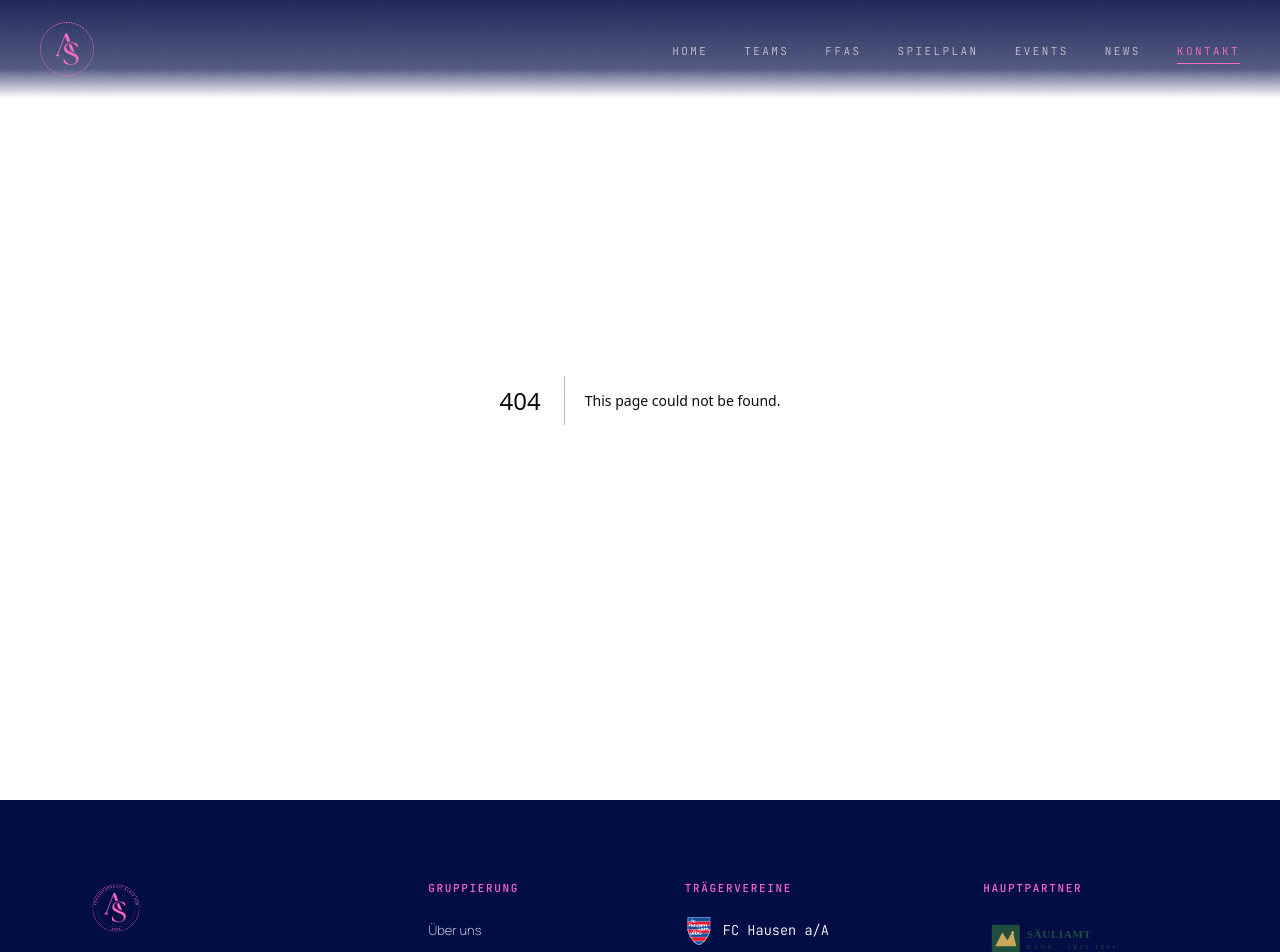
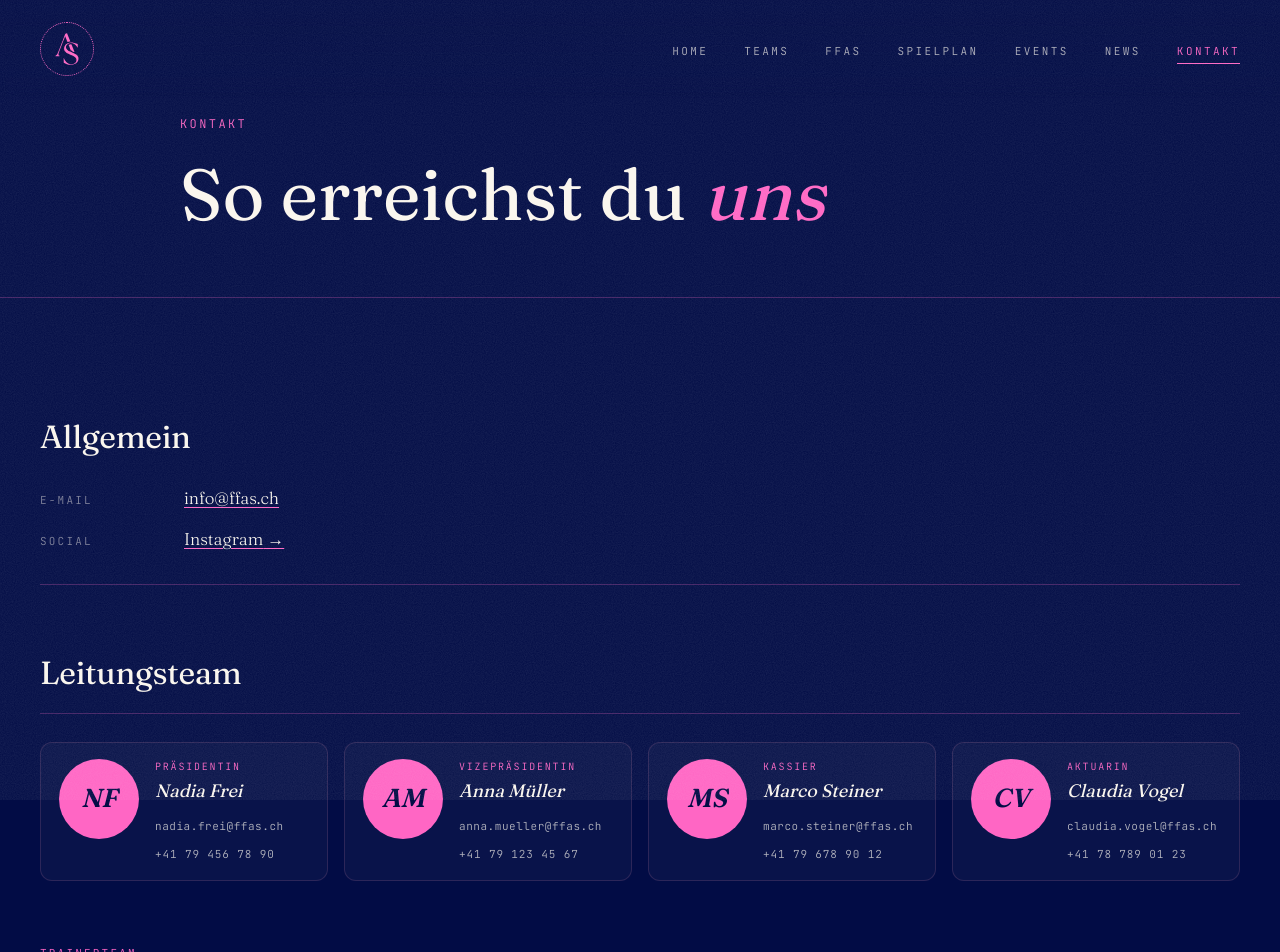
Before and after one commit to fab0802/ffas, a Next.js app: page /kontakt in a window 1280 px wide. Before the commit this address had no page. Shown: the top 952 px of the page. Built offline with nearby package versions, Linux system fonts and the light colour scheme.

Commit message:
added contact page

```diff
--- /dev/null
+++ b/src/app/kontakt/kontakt.module.css
@@ -0,0 +1,8 @@
+.sections {
+  display: flex;
+  flex-direction: column;
+  gap: 4rem;
+  padding: var(--section-py) var(--section-px);
+  max-width: 1280px;
+  margin: 0 auto;
+}
--- /dev/null
+++ b/src/app/kontakt/page.tsx
@@ -0,0 +1,63 @@
+import { getAllFunctionaries, getTrainersForTeam, getTeams } from "@/helpers";
+import PageHeader from "@/components/layout/PageHeader";
+import ContactGeneralBlock from "@/components/sections/ContactGeneralBlock";
+import ContactPersonGroup from "@/components/sections/ContactPersonGroup";
+import styles from "./kontakt.module.css";
+
+export const metadata = {
+  title: "Kontakt · FFAS",
+  description:
+    "Ansprechpartner:innen der FFAS — Leitung, Trainerteams und allgemeine Kontaktdaten.",
+};
+
+export default async function KontaktPage() {
+  const functionaries = getAllFunctionaries();
+  const teams = await getTeams();
+
+  // Pro Team die Trainer:innen sammeln
+  const teamsWithTrainers = teams
+    .map((team) => ({
+      team,
+      trainers: getTrainersForTeam(team.slug),
+    }))
+    .filter((t) => t.trainers.length > 0);
+
+  return (
+    <>
+      <PageHeader
+        eyebrow="Kontakt"
+        title={
+          <>
+            So erreichst du <em>uns</em>
+          </>
+        }
+      />
+
+      <div className={styles.sections}>
+        <ContactGeneralBlock />
+
+        {functionaries.length > 0 && (
+          <ContactPersonGroup
+            heading="Leitungsteam"
+            persons={functionaries.map((f) => ({
+              person: f,
+              roleLabel: f.role,
+            }))}
+          />
+        )}
+
+        {teamsWithTrainers.map(({ team, trainers }) => (
+          <ContactPersonGroup
+            key={team.slug}
+            heading={team.name + " " + team.emphasis}
+            subheading="Trainerteam"
+            persons={trainers.map((t) => ({
+              person: t,
+              roleLabel: t.role,
+            }))}
+          />
+        ))}
+      </div>
+    </>
+  );
+}
--- /dev/null
+++ b/src/components/cards/PersonContactCard.module.css
@@ -0,0 +1,96 @@
+.card {
+  display: grid;
+  grid-template-columns: 80px 1fr;
+  gap: 16px;
+  padding: 16px 18px;
+  background: rgba(250, 246, 238, 0.03);
+  border: 1px solid rgba(237, 147, 177, 0.15);
+  border-radius: 12px;
+  transition:
+    border-color 0.2s,
+    background-color 0.2s;
+}
+
+.card:hover {
+  border-color: rgba(237, 147, 177, 0.35);
+  background: rgba(250, 246, 238, 0.05);
+}
+
+.avatar {
+  position: relative;
+  width: 80px;
+  height: 80px;
+  border-radius: 50%;
+  overflow: hidden;
+  background: var(--pink);
+  display: flex;
+  align-items: center;
+  justify-content: center;
+  flex-shrink: 0;
+}
+
+.avatarImage {
+  object-fit: cover;
+}
+
+.avatarFallback {
+  font-family: var(--serif);
+  font-style: italic;
+  font-weight: 600;
+  font-size: 26px;
+  color: var(--navy);
+}
+
+.body {
+  display: flex;
+  flex-direction: column;
+  gap: 6px;
+  min-width: 0;
+}
+
+.role {
+  font-family: var(--mono);
+  font-size: 10px;
+  letter-spacing: 0.18em;
+  text-transform: uppercase;
+  color: var(--pink);
+}
+
+.name {
+  font-family: var(--serif);
+  font-style: italic;
+  font-size: 18px;
+  font-weight: 400;
+  line-height: 1.2;
+  margin: 0 0 4px;
+}
+
+.contacts {
+  list-style: none;
+  margin: 0;
+  padding: 0;
+  display: flex;
+  flex-direction: column;
+  gap: 4px;
+}
+
+.link,
+.linkPhone {
+  font-family: var(--mono);
+  font-size: 11px;
+  letter-spacing: 0.05em;
+  color: rgba(250, 246, 238, 0.7);
+  text-decoration: none;
+  word-break: break-all;
+  transition: color 0.2s;
+}
+
+.linkPhone {
+  letter-spacing: 0.08em;
+  word-break: normal;
+}
+
+.link:hover,
+.linkPhone:hover {
+  color: var(--pink);
+}
--- /dev/null
+++ b/src/components/cards/PersonContactCard.tsx
@@ -0,0 +1,63 @@
+import Image from "next/image";
+import type { Person } from "@/types/person";
+import styles from "./PersonContactCard.module.css";
+
+export type PersonContactCardProps = {
+  person: Person;
+  roleLabel: string;
+};
+
+function initials(person: Person): string {
+  return `${person.firstName[0] ?? ""}${person.lastName[0] ?? ""}`.toUpperCase();
+}
+
+export default function PersonContactCard({
+  person,
+  roleLabel,
+}: PersonContactCardProps) {
+  return (
+    <article className={styles.card}>
+      <div className={styles.avatar}>
+        {person.image ? (
+          <Image
+            src={person.image}
+            alt=""
+            fill
+            sizes="80px"
+            className={styles.avatarImage}
+          />
+        ) : (
+          <span className={styles.avatarFallback}>{initials(person)}</span>
+        )}
+      </div>
+
+      <div className={styles.body}>
+        <div className={styles.role}>{roleLabel}</div>
+        <h3 className={styles.name}>
+          {person.firstName} {person.lastName}
+        </h3>
+
+        <ul className={styles.contacts}>
+          <li>
+            <a
+              href={`mailto:${person.email}`}
+              className={styles.link}
+              aria-label={`E-Mail an ${person.firstName} ${person.lastName}`}
+            >
+              {person.email}
+            </a>
+          </li>
+          <li>
+            <a
+              href={`tel:${person.phone.replace(/\s+/g, "")}`}
+              className={styles.linkPhone}
+              aria-label={`${person.firstName} ${person.lastName} anrufen`}
+            >
+              {person.phone}
+            </a>
+          </li>
+        </ul>
+      </div>
+    </article>
+  );
+}
--- /dev/null
+++ b/src/components/sections/ContactGeneralBlock.module.css
@@ -0,0 +1,68 @@
+.section {
+  padding-bottom: 2rem;
+  border-bottom: 1px solid var(--pink-line);
+}
+
+.heading {
+  font-family: var(--serif);
+  font-size: clamp(1.5rem, 3vw, 2rem);
+  font-weight: 400;
+  letter-spacing: -0.01em;
+  margin: 0 0 1.5rem;
+}
+
+.list {
+  display: flex;
+  flex-direction: column;
+  gap: 1rem;
+  margin: 0;
+}
+
+.row {
+  display: grid;
+  grid-template-columns: 120px 1fr;
+  gap: 1.5rem;
+  align-items: baseline;
+}
+
+.label {
+  font-family: var(--mono);
+  font-size: 11px;
+  letter-spacing: 0.2em;
+  text-transform: uppercase;
+  color: rgba(250, 246, 238, 0.5);
+}
+
+.value {
+  margin: 0;
+  font-family: var(--serif);
+  font-size: 17px;
+}
+
+.link {
+  color: var(--cream);
+  text-decoration: underline;
+  text-underline-offset: 3px;
+  text-decoration-color: var(--pink);
+  transition: color 0.2s;
+}
+
+.link:hover {
+  color: var(--pink);
+}
+
+.socialList {
+  list-style: none;
+  margin: 0;
+  padding: 0;
+  display: flex;
+  flex-wrap: wrap;
+  gap: 1rem;
+}
+
+@media (max-width: 700px) {
+  .row {
+    grid-template-columns: 1fr;
+    gap: 0.25rem;
+  }
+}
--- /dev/null
+++ b/src/components/sections/ContactGeneralBlock.tsx
@@ -0,0 +1,43 @@
+import { contactInfo } from "@/data/contact";
+import styles from "./ContactGeneralBlock.module.css";
+
+export default function ContactGeneralBlock() {
+  return (
+    <section className={styles.section}>
+      <h2 className={styles.heading}>Allgemein</h2>
+
+      <dl className={styles.list}>
+        <div className={styles.row}>
+          <dt className={styles.label}>E-Mail</dt>
+          <dd className={styles.value}>
+            <a href={`mailto:${contactInfo.email}`} className={styles.link}>
+              {contactInfo.email}
+            </a>
+          </dd>
+        </div>
+
+        {contactInfo.social.length > 0 && (
+          <div className={styles.row}>
+            <dt className={styles.label}>Social</dt>
+            <dd className={styles.value}>
+              <ul className={styles.socialList}>
+                {contactInfo.social.map((channel) => (
+                  <li key={channel.label}>
+                    <a
+                      href={channel.url}
+                      target="_blank"
+                      rel="noopener noreferrer"
+                      className={styles.link}
+                    >
+                      {channel.label} →
+                    </a>
+                  </li>
+                ))}
+              </ul>
+            </dd>
+          </div>
+        )}
+      </dl>
+    </section>
+  );
+}
--- /dev/null
+++ b/src/components/sections/ContactPersonGroup.module.css
@@ -0,0 +1,28 @@
+.header {
+  margin-bottom: 1.75rem;
+  padding-bottom: 1rem;
+  border-bottom: 1px solid var(--pink-line);
+}
+
+.subheading {
+  font-family: var(--mono);
+  font-size: 11px;
+  letter-spacing: 0.2em;
+  text-transform: uppercase;
+  color: var(--pink);
+  margin-bottom: 0.5rem;
+}
+
+.heading {
+  font-family: var(--serif);
+  font-size: clamp(1.5rem, 3vw, 2rem);
+  font-weight: 400;
+  letter-spacing: -0.01em;
+  margin: 0;
+}
+
+.grid {
+  display: grid;
+  grid-template-columns: repeat(auto-fill, minmax(280px, 1fr));
+  gap: 16px;
+}
--- /dev/null
+++ b/src/components/sections/ContactPersonGroup.tsx
@@ -0,0 +1,39 @@
+import type { Person } from "@/types/person";
+import PersonContactCard from "../cards/PersonContactCard";
+import styles from "./ContactPersonGroup.module.css";
+
+export type ContactPersonGroupProps = {
+  heading: string;
+  subheading?: string;
+  persons: Array<{
+    person: Person;
+    roleLabel: string;
+  }>;
+};
+
+export default function ContactPersonGroup({
+  heading,
+  subheading,
+  persons,
+}: ContactPersonGroupProps) {
+  if (persons.length === 0) return null;
+
+  return (
+    <section className={styles.section}>
+      <header className={styles.header}>
+        {subheading && <div className={styles.subheading}>{subheading}</div>}
+        <h2 className={styles.heading}>{heading}</h2>
+      </header>
+
+      <div className={styles.grid}>
+        {persons.map(({ person, roleLabel }) => (
+          <PersonContactCard
+            key={person.slug}
+            person={person}
+            roleLabel={roleLabel}
+          />
+        ))}
+      </div>
+    </section>
+  );
+}
--- /dev/null
+++ b/src/data/contact.ts
@@ -0,0 +1,13 @@
+/**
+ * Allgemeine Kontaktinformationen der FFAS.
+ * Manuell pflegbar; bei Änderungen einfach hier anpassen.
+ */
+export const contactInfo = {
+  email: "info@ffas.ch",
+  social: [
+    {
+      label: "Instagram",
+      url: "https://www.instagram.com/ff_albis_sued",
+    },
+  ],
+};
```
